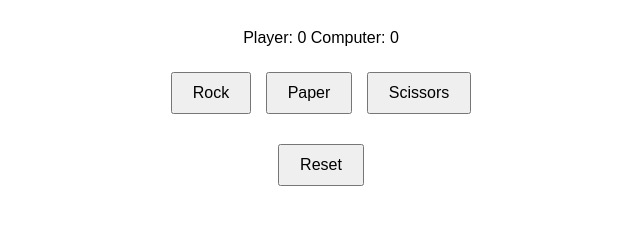
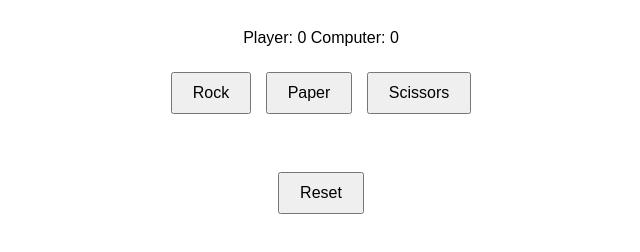
Before and after one commit to gvluu/Rock-Paper-Scissor, a plain HTML site: page index.html in a window 1280 px wide. Shown: the part 108-360 px from the top of the page, without its empty margins (319-959 px from the left). Drawn offline with Linux system fonts and the light colour scheme.

Commit message:
Fix CSS flexbox on #results and #reset

```diff
--- a/styles.css
+++ b/styles.css
@@ -27,8 +27,10 @@ body {
   }
 
   #results {
-    display: flexbox;
+    display: flex;
     justify-content: center;
+    flex-direction: column;
+    align-items: center;
     margin-top: 20px;
   }
 
@@ -38,6 +40,6 @@ body {
   }
 
   #reset {
-    display: flexbox;
+    display: flex;
     justify-content: center;
   }
```
